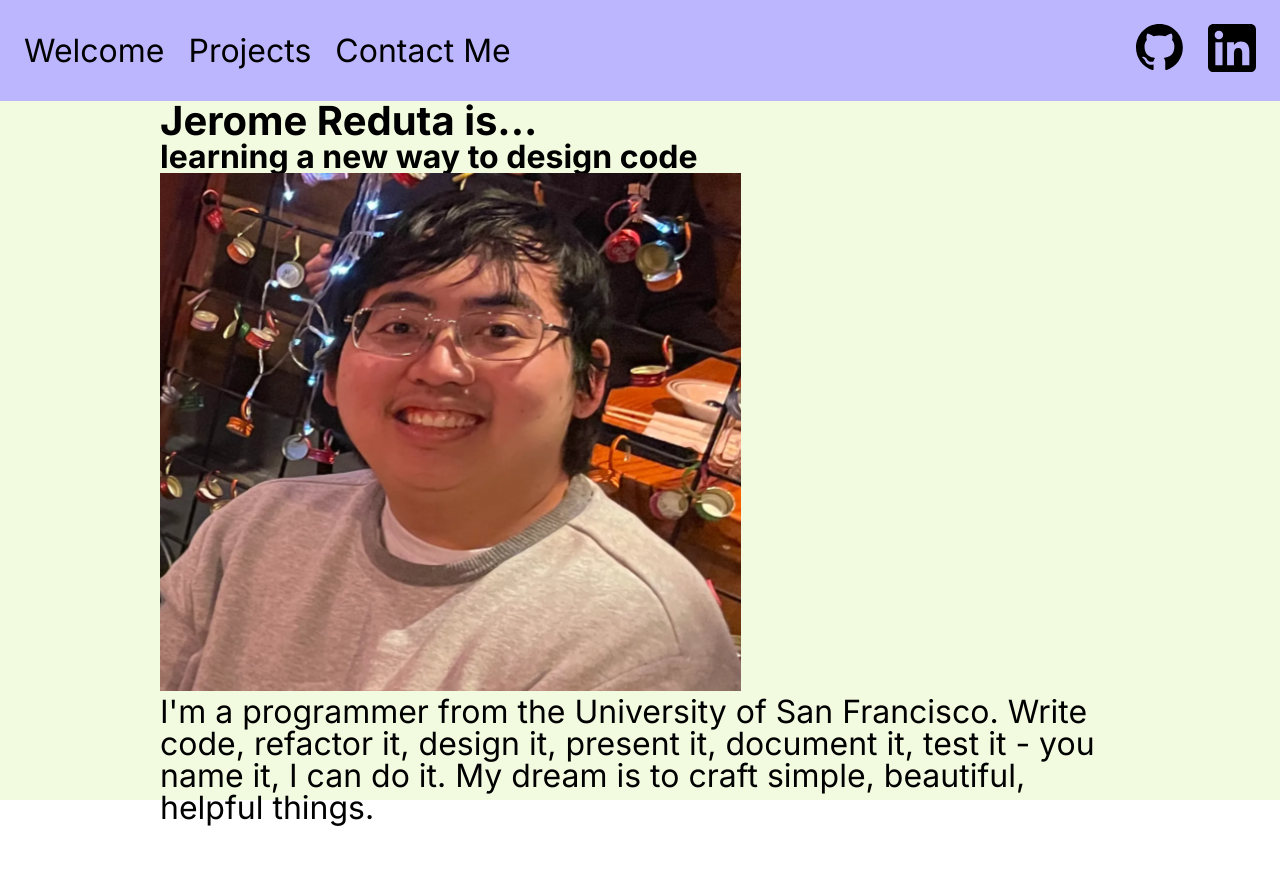
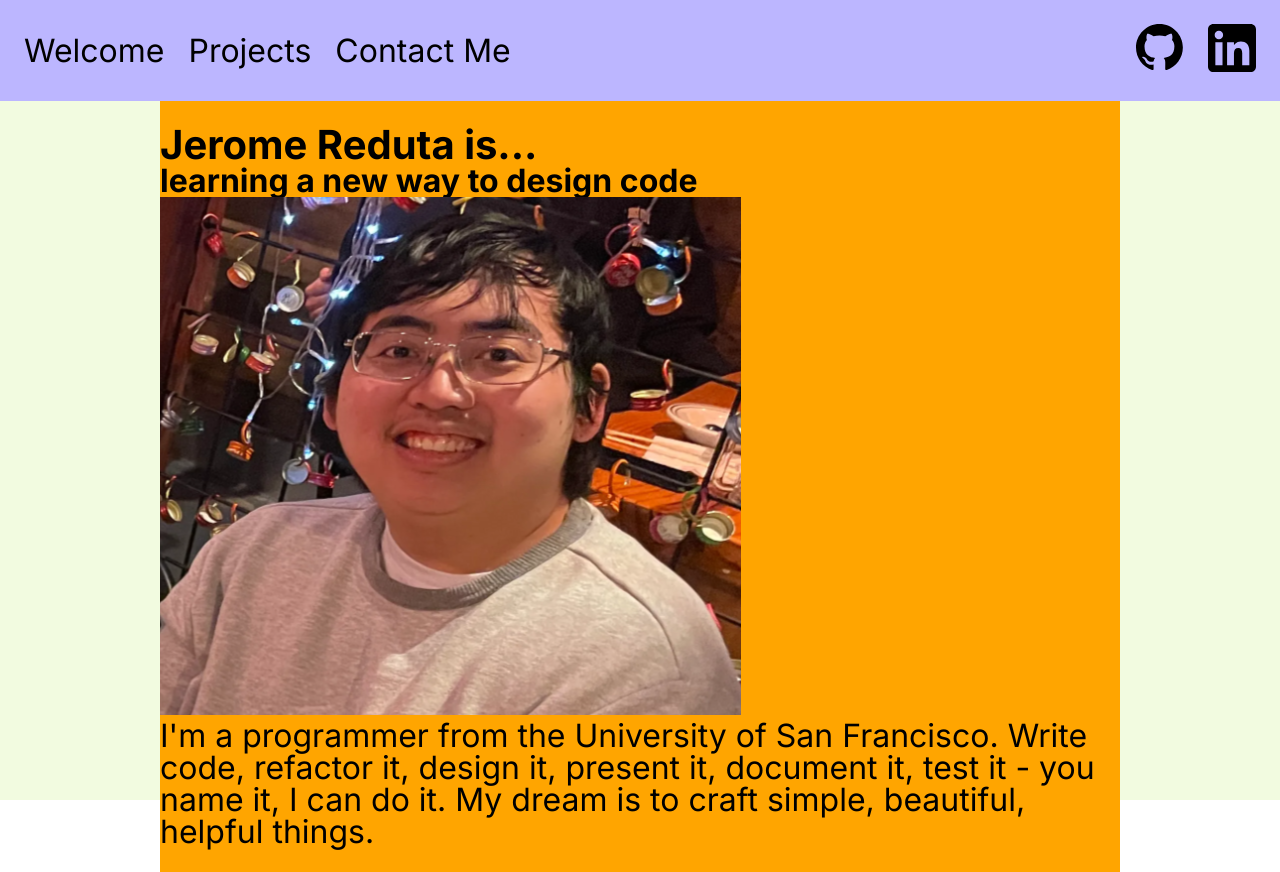
Before and after one commit to JeromeRReduta/Portfolio2025, a React (Vite) app: page / in a window 1280 px wide. Before the commit the page ends 827 px from the top, so only its background shows below. Built offline with nearby package versions, Linux system fonts and the light colour scheme.

Commit message:
Added debug color, margin for main elem

```diff
--- a/src/shared/design/base.css
+++ b/src/shared/design/base.css
@@ -167,7 +167,9 @@ header {
 }
 
 main {
+    padding: 1.5rem 0rem 1.5rem 0rem;
     grid-area: main;
+    background-color: orange;
 }
 
 /** Fonts */
```
